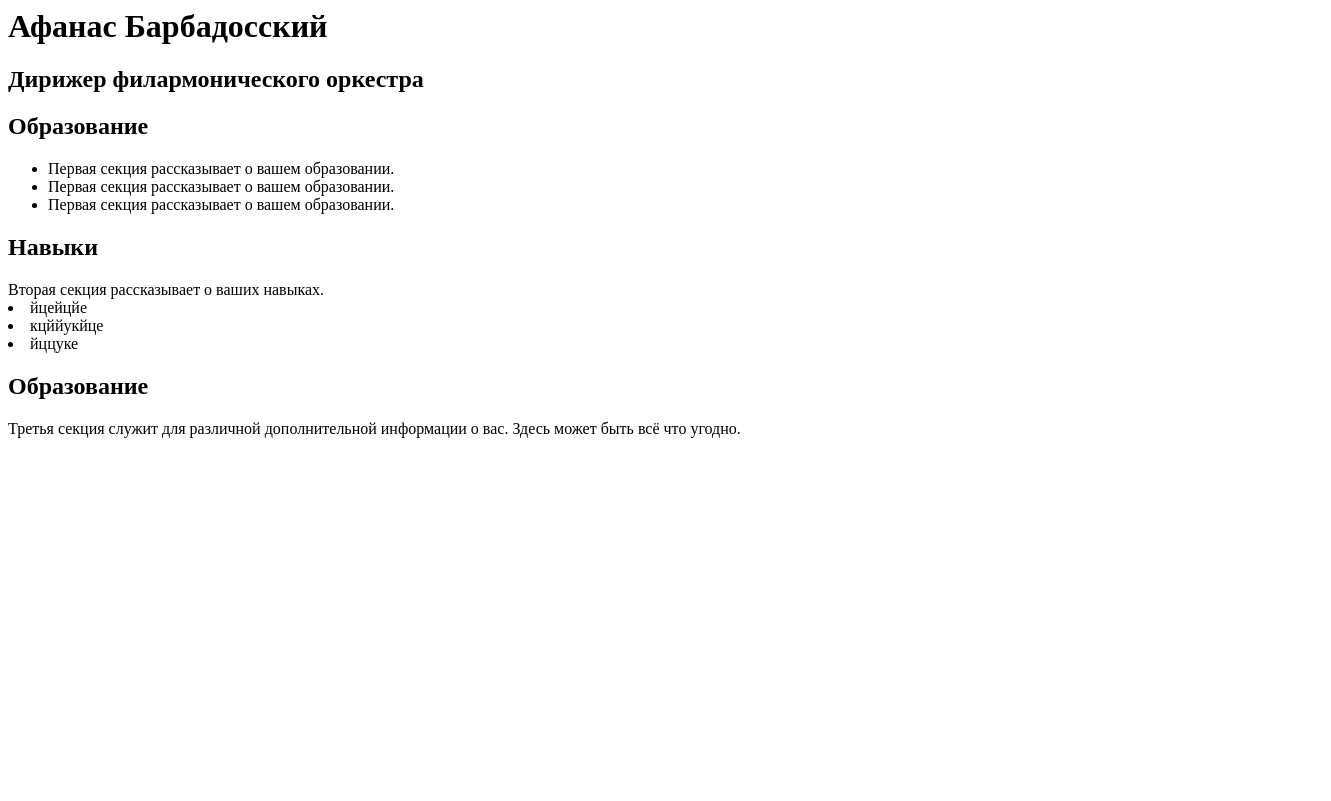
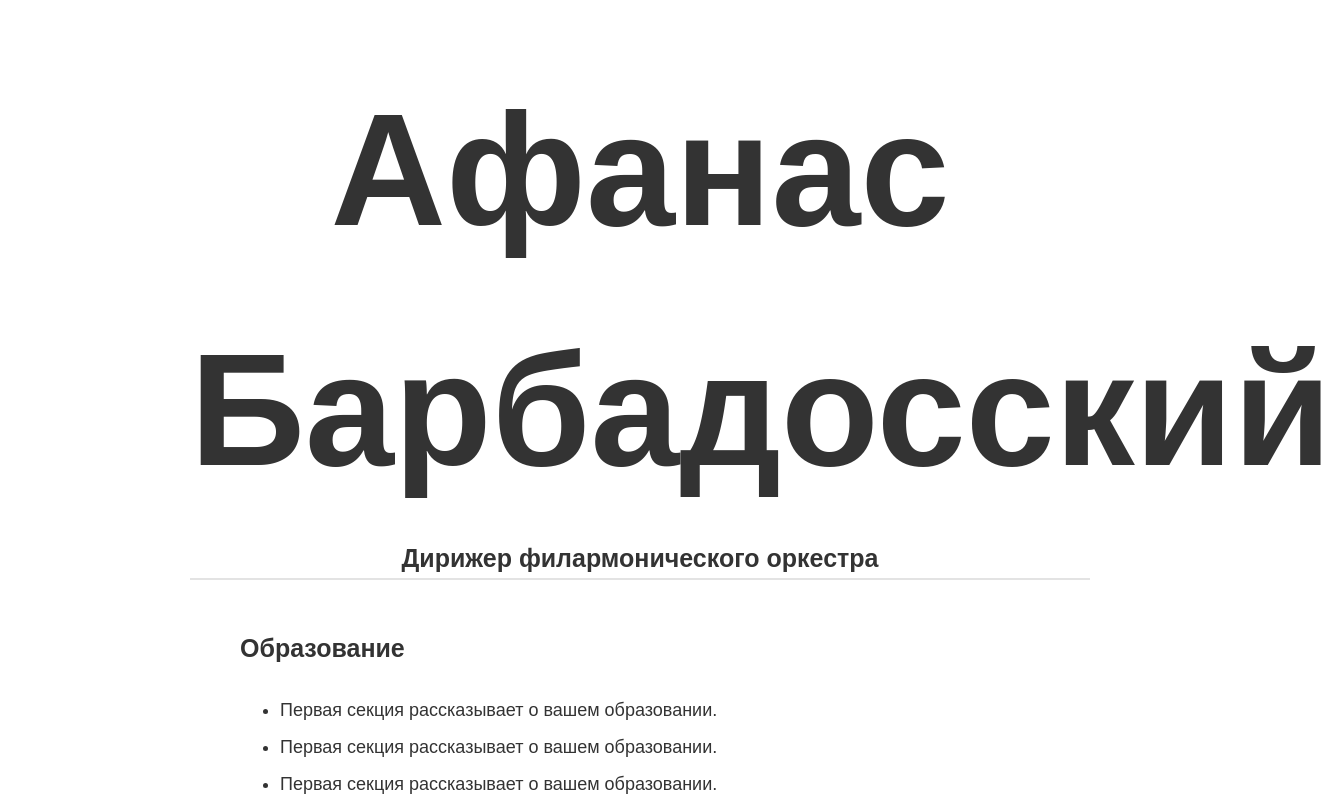
Before and after one commit to Arhivar59/Site_resum_Alexanr_G, a plain HTML site: page index.html in a window 1280 px wide. Shown: the top 801 px of the page, 1331 px wide, since content can reach past the window. Drawn offline with Linux system fonts and the light colour scheme.

Commit message:
Update index.html

```diff
--- a/index.html
+++ b/index.html
@@ -1,4 +1,4 @@
-
+<link rel="stylesheet" href="style.css"> </head>
   <body>
     <main>
 
```
